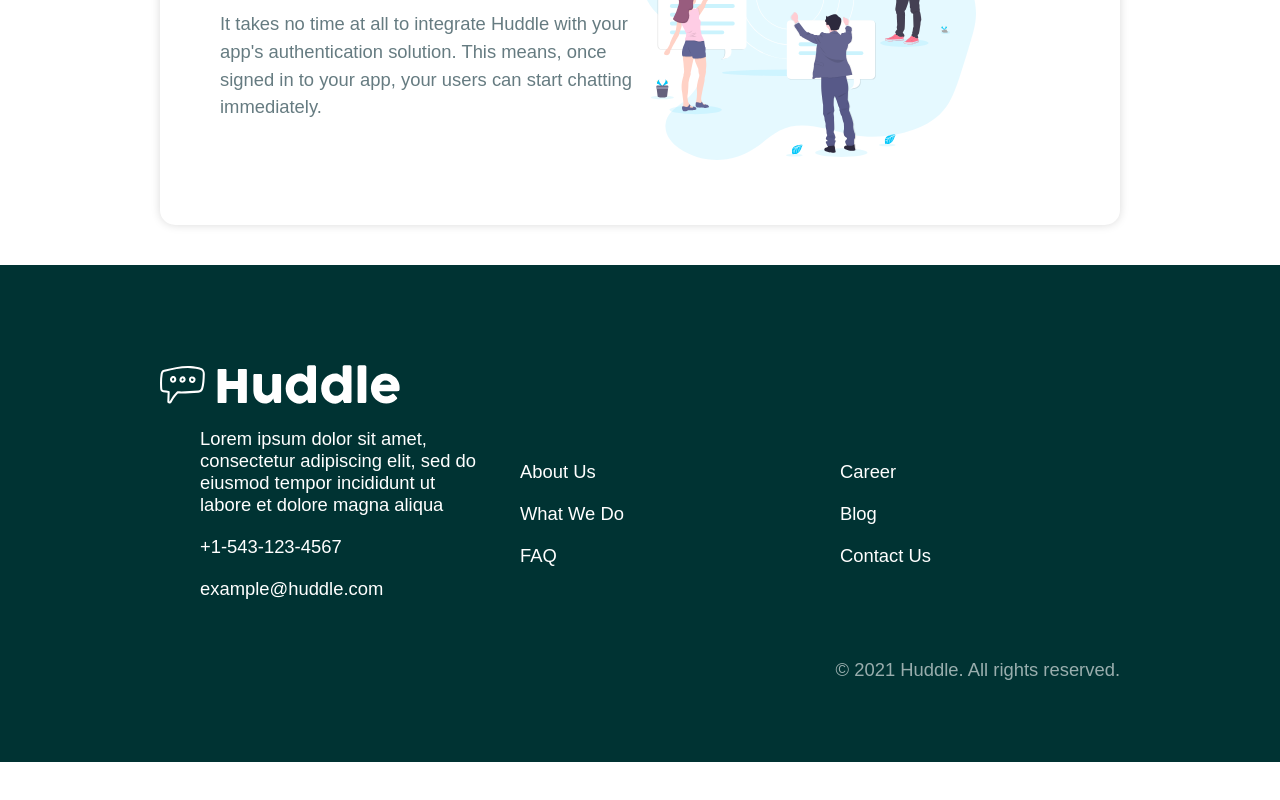
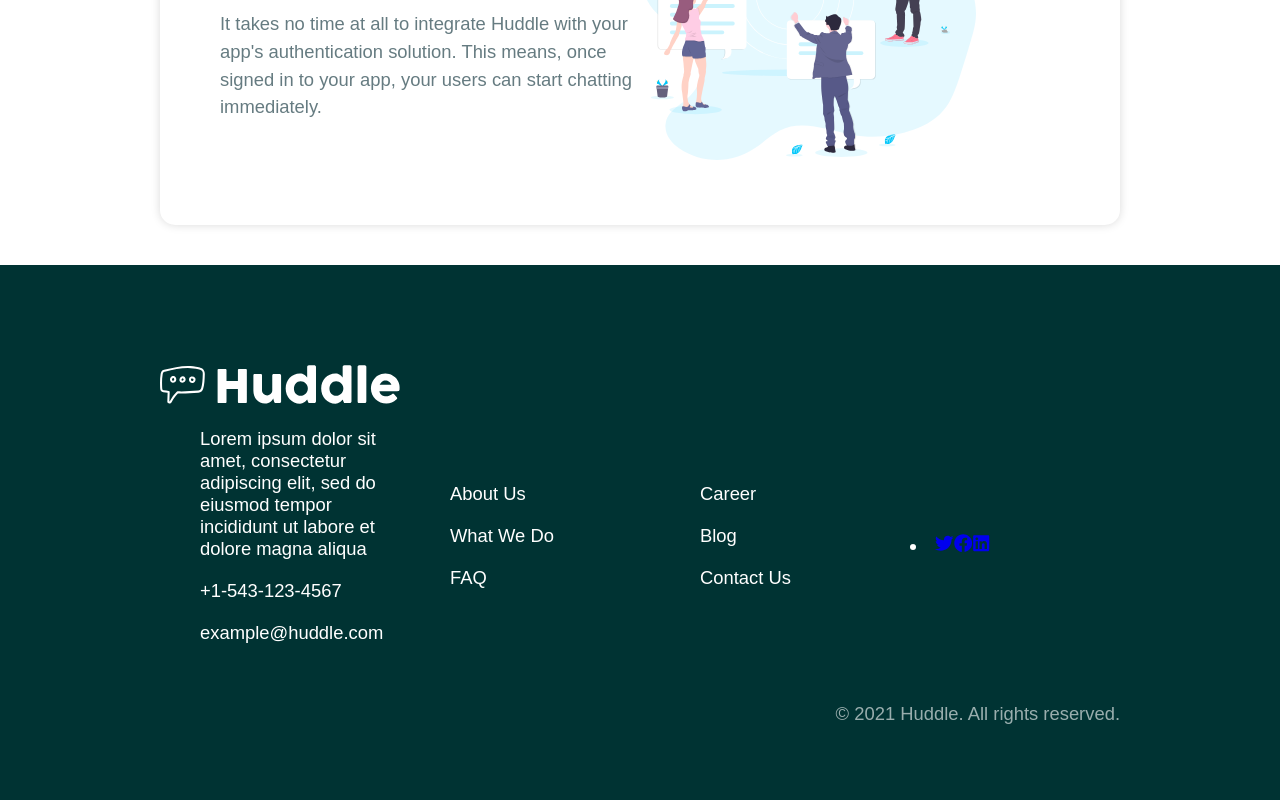
Before and after one commit to infiniteoo/REACT-styled_components, a React (Create React App) app: page / in a window 1280 px wide. Shown: the part 1488-2288 px from the top of the page. Before the commit the page ends 2250 px from the top, so only its background shows below. Built offline with nearby package versions, Linux system fonts and the light colour scheme.

Commit message:
installed react-icons and displayed our social icons in our footer.

```diff
--- a/package.json
+++ b/package.json
@@ -8,6 +8,7 @@
     "@testing-library/user-event": "^12.8.3",
     "react": "^17.0.2",
     "react-dom": "^17.0.2",
+    "react-icons": "^4.2.0",
     "react-scripts": "4.0.3",
     "styled-components": "^5.3.1",
     "web-vitals": "^1.1.2"
--- a/src/components/Footer.js
+++ b/src/components/Footer.js
@@ -1,3 +1,4 @@
+import SocialIcons from "./SocialIcons";
 import { Container } from "./styles/Container.styled";
 import { Flex } from "./styles/Flex.styled";
 import { StyledFooter } from "./styles/Footer.styled";
@@ -28,7 +29,7 @@ export default function Footer() {
             <li>Contact Us</li>
           </ul>
 
-          {/* Social Icons */}
+          <SocialIcons />
         </Flex>
         <p>&copy; 2021 Huddle. All rights reserved.</p>
       </Container>
--- /dev/null
+++ b/src/components/SocialIcons.js
@@ -0,0 +1,19 @@
+import { FaTwitter, FaFacebook, FaLinkedin } from "react-icons/fa";
+
+export default function SocialIcons() {
+  return (
+    <div>
+      <li>
+        <a href="https://twitter.com">
+          <FaTwitter />
+        </a>
+        <a href="https://Facebook.com">
+          <FaFacebook />
+        </a>
+        <a href="https://Linkedin.com">
+          <FaLinkedin />
+        </a>
+      </li>
+    </div>
+  );
+}
```
Also changed, not shown: 1 other file (tests, documents, lock files or other folders).
